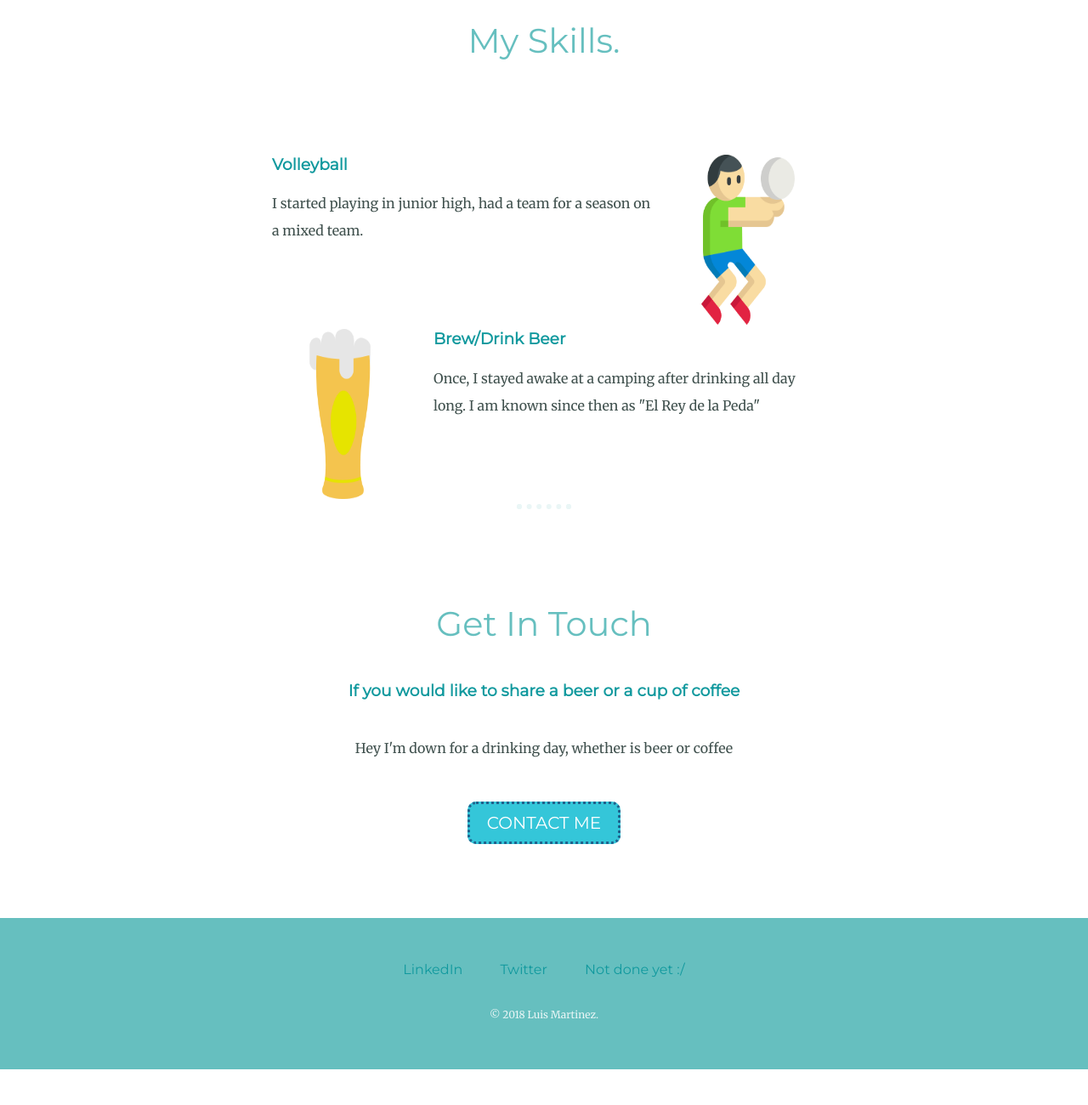
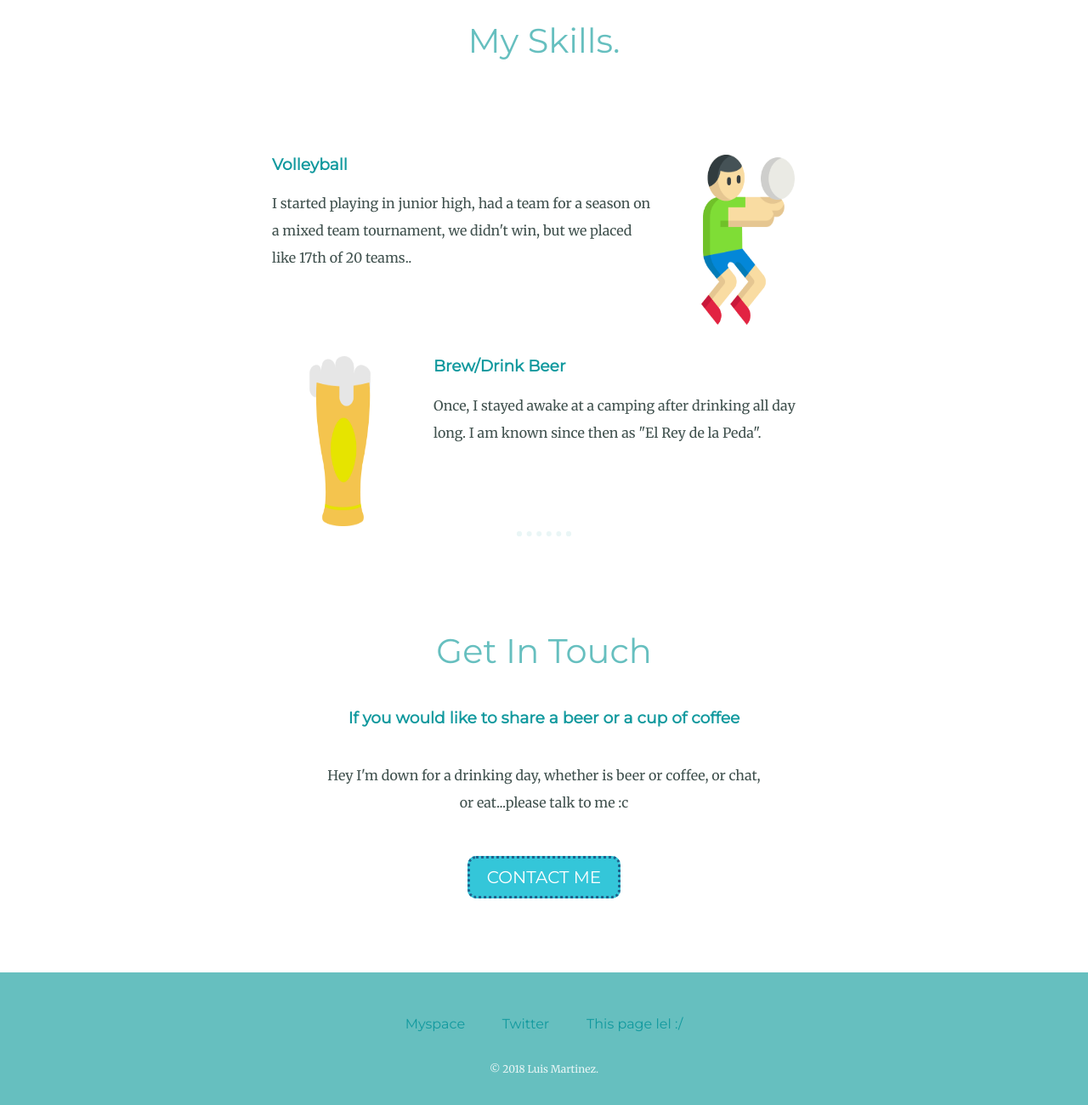
Before and after one commit to luispablomc/PersonalWebsite, a plain HTML site: page index.html in a window 1280 px wide. Shown: the part 1555-2855 px from the top of the page at 85% size. Before the commit the page ends 2813 px from the top, so only its background shows below. Drawn offline with Linux system fonts and the light colour scheme.

Commit message:
Update index.html

```diff
--- a/index.html
+++ b/index.html
@@ -26,30 +26,30 @@
         <div class="skills">
             <h2>My Skills.</h2>
             <div class="skill-row">
-                <img class="volleyball-image" src="images/Volleyball.png" alt="Volleyball-player">
+                <img class="volleyball-image" src="images/volleyball.png" alt="Volleyball-player">
                 <h3>Volleyball</h3>
-                <p class="code-skill-description">I started playing in junior high, had a team for a season on a mixed team.</p>
+                <p class="code-skill-description">I started playing in junior high, had a team for a season on a mixed team tournament, we didn't win, but we placed like 17th of 20 teams..</p>
             </div>
             <div class="skill-row">
                 <img class="beer-image" src="images/glass.png" alt="beer-glass">
                 <h3>Brew/Drink Beer</h3>
-                <p class="drink-skill-description">Once, I stayed awake at a camping after drinking all day long. I am known since then as "El Rey de la Peda"</p>
+                <p class="drink-skill-description">Once, I stayed awake at a camping after drinking all day long. I am known since then as "El Rey de la Peda".</p>
             </div>
         </div>
         <hr>
         <div class="contact-me">
             <h2>Get In Touch</h2>
             <h3>If you would like to share a beer or a cup of coffee</h3>
-            <p class="contact-message">Hey I'm down for a drinking day, whether is beer or coffee</p>
+            <p class="contact-message">Hey I'm down for a drinking day, whether is beer or coffee, or chat, or eat...please talk to me :c</p>
             <a class="butn" href="mailto:luispablomc@email.com">CONTACT ME</a>
         </div>
     </div>
 
 
     <div class="bottom-container">
-        <a class="footer-link" href="https://www.linkedin.com/in/luispablomc/">LinkedIn   </a>
-        <a class="footer-link" href="https://twitter.com/luispa87">Twitter   </a>
-        <a class="footer-link" href="">Not done yet :/</a>
+        <a class="footer-link" href="https://myspace.com/luispa">Myspace</a>
+        <a class="footer-link" href="https://twitter.com/luispa87">Twitter</a>
+        <a class="footer-link" href="">This page lel :/</a>
         <p class="copyright">© 2018 Luis Martinez.</p>
     </div>
 
```
